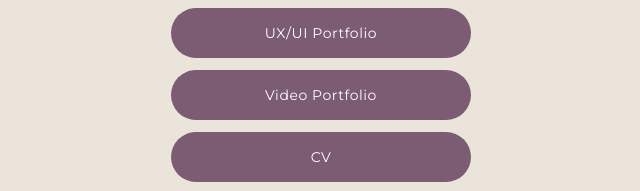
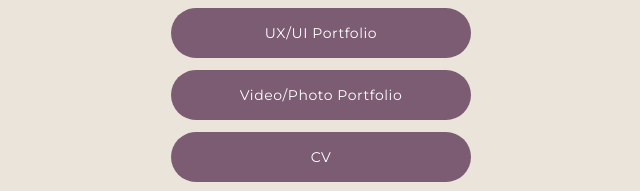
Before and after one commit to ladachka/landingpage, a plain HTML site: page index.html in a window 1280 px wide. Shown: the part 582-773 px from the top of the page, 319-959 px from the left. Drawn offline with Linux system fonts and the light colour scheme.

Commit message:
Update link text for video portfolio

```diff
--- a/index.html
+++ b/index.html
@@ -147,7 +147,7 @@
     </div>
     <div class="buttons">
       <a class="btn" href="Lada_Tatarkina_Portfolio.pdf" target="_blank" rel="noopener">UX/UI Portfolio</a>
-         <a class="btn" href="https://ladachka.github.io/video-portfolio/" target="_blank" rel="noopener">Video Portfolio</a>
+         <a class="btn" href="https://ladachka.github.io/video-portfolio/" target="_blank" rel="noopener">Video/Photo Portfolio</a>
       <a class="btn" href="Lada_Tatarkina_CV.pdf" target="_blank" rel="noopener">CV</a>
       <a class="btn" href="https://www.linkedin.com/in/lada-tatarkina-447020209" target="_blank" rel="noopener">LinkedIn</a>
     </div>
```
